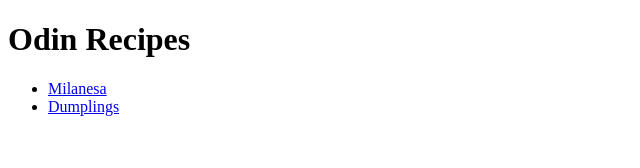
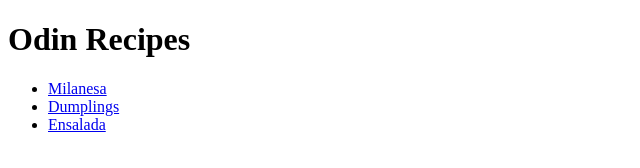
Before and after one commit to AVaultCode/odin-recipes, a plain HTML site: page index.html in a window 1280 px wide. Shown: the full height of the page, 0-640 px from the left. Drawn offline with Linux system fonts and the light colour scheme.

Commit message:
Add ensalada href to index

```diff
--- a/index.html
+++ b/index.html
@@ -10,6 +10,7 @@
         <ul>
             <li><a href="./recipes/milanesa.html">Milanesa</a></li>
             <li><a href="./recipes/dumpling.html">Dumplings</a></li>
+            <li><a href="./recipes/ensalada.html">Ensalada</a></li>
         </ul>
 
     </body>
```
